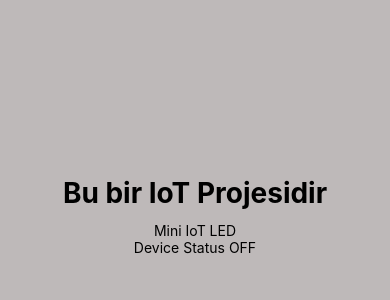
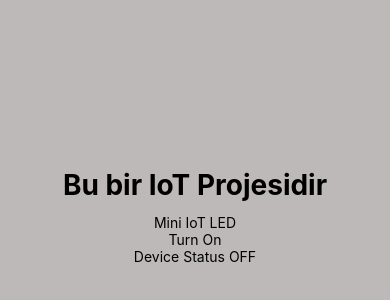
Before and after one commit to ahmekiz/MiniIoT, a React Native app: screen / in a window 390 px wide. Shown: the part 206-506 px from the top of the page. Built offline with nearby package versions, Linux system fonts and the light colour scheme.

Commit message:
button added

```diff
--- a/App.js
+++ b/App.js
@@ -1,6 +1,6 @@
 import { useState } from 'react';
 import { StatusBar } from 'expo-status-bar';
-import { StyleSheet, Text, View } from 'react-native';
+import { StyleSheet, Text, View, Pressable} from 'react-native';
 
 export default function App() {
   const [isOn, setIsOn] = useState(false);
@@ -10,6 +10,9 @@ export default function App() {
     <View style={styles.container}>
       <Text style={styles.title}>{text}</Text>
       <Text>{deviceName}</Text>
+      <Pressable onPress={() => setIsOn(!isOn)}>
+          <Text>{isOn ? 'Turn Off' : 'Turn On'}</Text>
+      </Pressable>
       <Text>Device Status OFF</Text>
     </View>
   );
```
